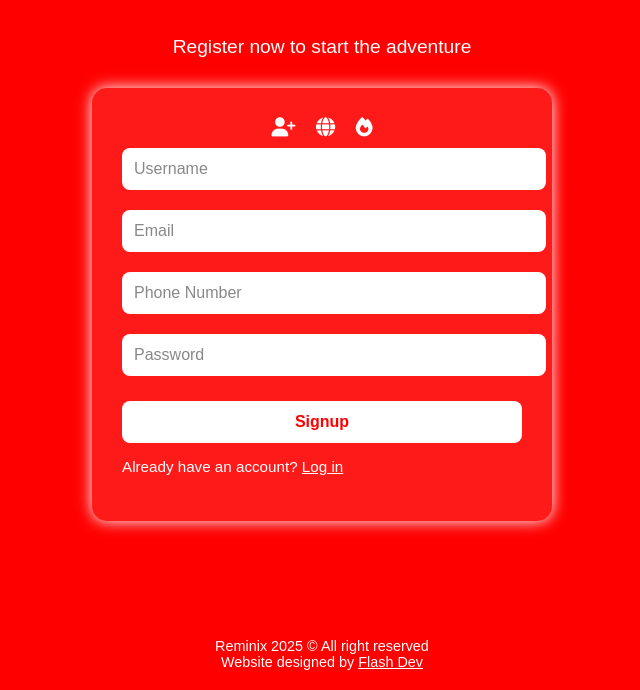
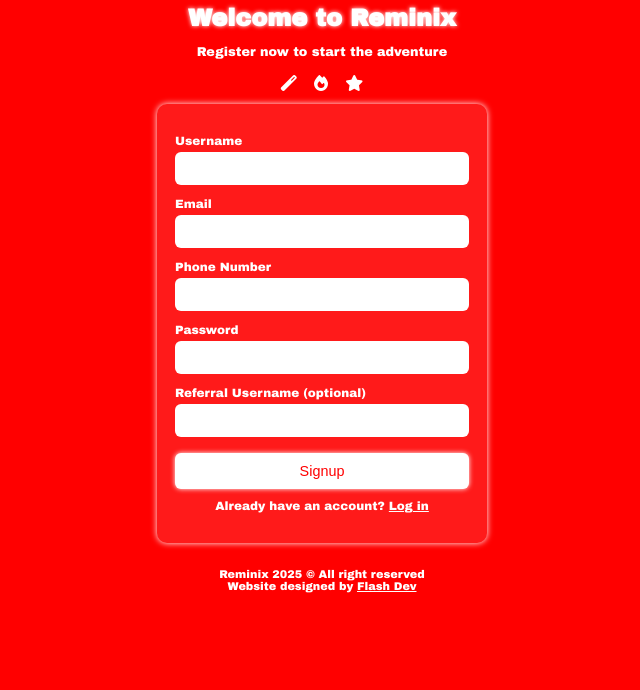
Before and after one commit to Delinqs/Reminix, a plain HTML site: page index.html in a window 1280 px wide. Shown: the part 110-800 px from the top of the page, without its empty margins (318-958 px from the left). Drawn offline with Linux system fonts and the light colour scheme; a web font is replaced by a local one.

Commit message:
Update index.html

```diff
--- a/index.html
+++ b/index.html
@@ -1,115 +1,168 @@
 <!DOCTYPE html>
 <html lang="en">
 <head>
-  <meta charset="UTF-8">
-  <meta name="viewport" content="width=device-width, initial-scale=1">
+  <meta charset="UTF-8" />
+  <meta name="viewport" content="width=device-width, initial-scale=1" />
   <title>Reminix Signup</title>
-  <link rel="preconnect" href="https://fonts.googleapis.com">
-  <link href="https://fonts.googleapis.com/css2?family=Horizon&display=swap" rel="stylesheet">
-  <link rel="stylesheet" href="https://cdnjs.cloudflare.com/ajax/libs/font-awesome/6.5.0/css/all.min.css">
+
+  <!-- Archivo Black Font -->
+  <link href="https://fonts.googleapis.com/css2?family=Archivo+Black&display=swap" rel="stylesheet" />
+
+  <!-- Font Awesome CDN -->
+  <link rel="stylesheet" href="https://cdnjs.cloudflare.com/ajax/libs/font-awesome/6.5.0/css/all.min.css" />
+
   <style>
+    * {
+      box-sizing: border-box;
+    }
+
     body {
       margin: 0;
       padding: 0;
-      font-family: 'Arial', sans-serif;
+      font-family: 'Archivo Black', sans-serif;
       background-color: #FF0000;
       color: white;
       display: flex;
-      flex-direction: column;
+      justify-content: center;
       align-items: center;
       min-height: 100vh;
+      flex-direction: column;
     }
+
+    .wrapper {
+      width: 100%;
+      max-width: 360px;
+      padding: 15px;
+      text-align: center;
+    }
+
     h1 {
-      font-family: 'Horizon', sans-serif;
-      font-size: 3em;
-      margin-top: 40px;
-      text-shadow: 0 0 10px white, 0 0 20px white;
+      font-size: 1.5em;
+      margin-bottom: 8px;
+      text-shadow: 0 0 4px white;
+      line-height: 1.2;
     }
-    p.subtitle {
-      font-size: 1.2em;
-      margin-bottom: 30px;
+
+    .subtitle {
+      font-size: 0.8em;
+      margin-bottom: 16px;
     }
-    .form-box {
-      background-color: rgba(255, 255, 255, 0.1);
-      padding: 30px;
-      border-radius: 15px;
-      width: 90%;
-      max-width: 400px;
-      box-shadow: 0 0 15px white;
+
+    .icons {
+      margin-bottom: 12px;
     }
-    .form-box input {
-      width: 100%;
-      padding: 12px;
-      margin: 10px 0;
-      border: none;
-      border-radius: 8px;
+
+    .icons i {
+      margin: 0 6px;
       font-size: 1em;
     }
-    .form-box input::placeholder {
-      color: #888;
+
+    form {
+      background-color: rgba(255, 255, 255, 0.1);
+      padding: 18px;
+      border-radius: 10px;
+      box-shadow: 0 0 6px white;
+      text-align: left;
     }
+
+    form label {
+      font-size: 0.75em;
+      display: block;
+      margin-bottom: 4px;
+      margin-top: 12px;
+      color: white;
+    }
+
+    form input {
+      width: 100%;
+      padding: 9px 12px;
+      border: none;
+      border-radius: 6px;
+      font-size: 0.85em;
+      background-color: #fff;
+      color: #000;
+      font-family: 'Archivo Black', sans-serif;
+    }
+
     .signup-btn {
       width: 100%;
-      padding: 12px;
-      margin-top: 15px;
+      padding: 10px;
       background-color: white;
       color: #FF0000;
+      font-size: 0.9em;
       border: none;
-      border-radius: 8px;
-      font-weight: bold;
-      font-size: 1em;
+      border-radius: 6px;
+      margin-top: 16px;
       cursor: pointer;
+      box-shadow: 0 0 5px white;
     }
+
     .signup-btn:hover {
-      opacity: 0.9;
+      opacity: 0.95;
     }
+
     .login-link {
-      margin-top: 15px;
+      font-size: 0.75em;
+      margin-top: 10px;
+      text-align: center;
+    }
+
+    .login-link a {
       color: white;
-      font-size: 0.95em;
-    }
-    .login-link a {
-      color: #fff;
       text-decoration: underline;
     }
+
     footer {
-      margin-top: auto;
-      padding: 20px;
+      margin-top: 25px;
+      font-size: 0.7em;
       text-align: center;
-      font-size: 0.9em;
       color: white;
     }
-    .icons i {
-      margin: 0 8px;
-      font-size: 1.2em;
+
+    footer a {
+      color: white;
+      text-decoration: underline;
     }
   </style>
 </head>
 <body>
 
-  <h1>Welcome to Reminix</h1>
-  <p class="subtitle">Register now to start the adventure</p>
+  <div class="wrapper">
+    <h1>Welcome to Reminix</h1>
+    <p class="subtitle">Register now to start the adventure</p>
 
-  <div class="form-box">
-    <div class="icons" style="text-align: center;">
-      <i class="fas fa-user-plus"></i>
-      <i class="fas fa-globe"></i>
+    <div class="icons">
+      <i class="fas fa-magic"></i>
       <i class="fas fa-fire"></i>
+      <i class="fas fa-star"></i>
     </div>
+
     <form>
-      <input type="text" placeholder="Username" required>
-      <input type="email" placeholder="Email" required>
-      <input type="tel" placeholder="Phone Number" required>
-      <input type="password" placeholder="Password" required>
+      <label for="username">Username</label>
+      <input type="text" id="username" required />
+
+      <label for="email">Email</label>
+      <input type="email" id="email" required />
+
+      <label for="phone">Phone Number</label>
+      <input type="tel" id="phone" required />
+
+      <label for="password">Password</label>
+      <input type="password" id="password" required />
+
+      <label for="referral">Referral Username (optional)</label>
+      <input type="text" id="referral" />
+
       <button type="submit" class="signup-btn">Signup</button>
+
+      <p class="login-link">Already have an account? <a href="#">Log in</a></p>
     </form>
-    <p class="login-link">Already have an account? <a href="#">Log in</a></p>
+
+    <footer>
+      Reminix 2025 © All right reserved <br />
+      Website designed by <a href="https://t.me/FlashPromoter">Flash Dev</a>
+    </footer>
   </div>
 
-  <footer>
-    Reminix 2025 © All right reserved <br>
-    Website designed by <a href="https://t.me/FlashPromoter" style="color:white; text-decoration: underline;">Flash Dev</a>
-  </footer>
-
 </body>
-  </html>
+</html>
```
